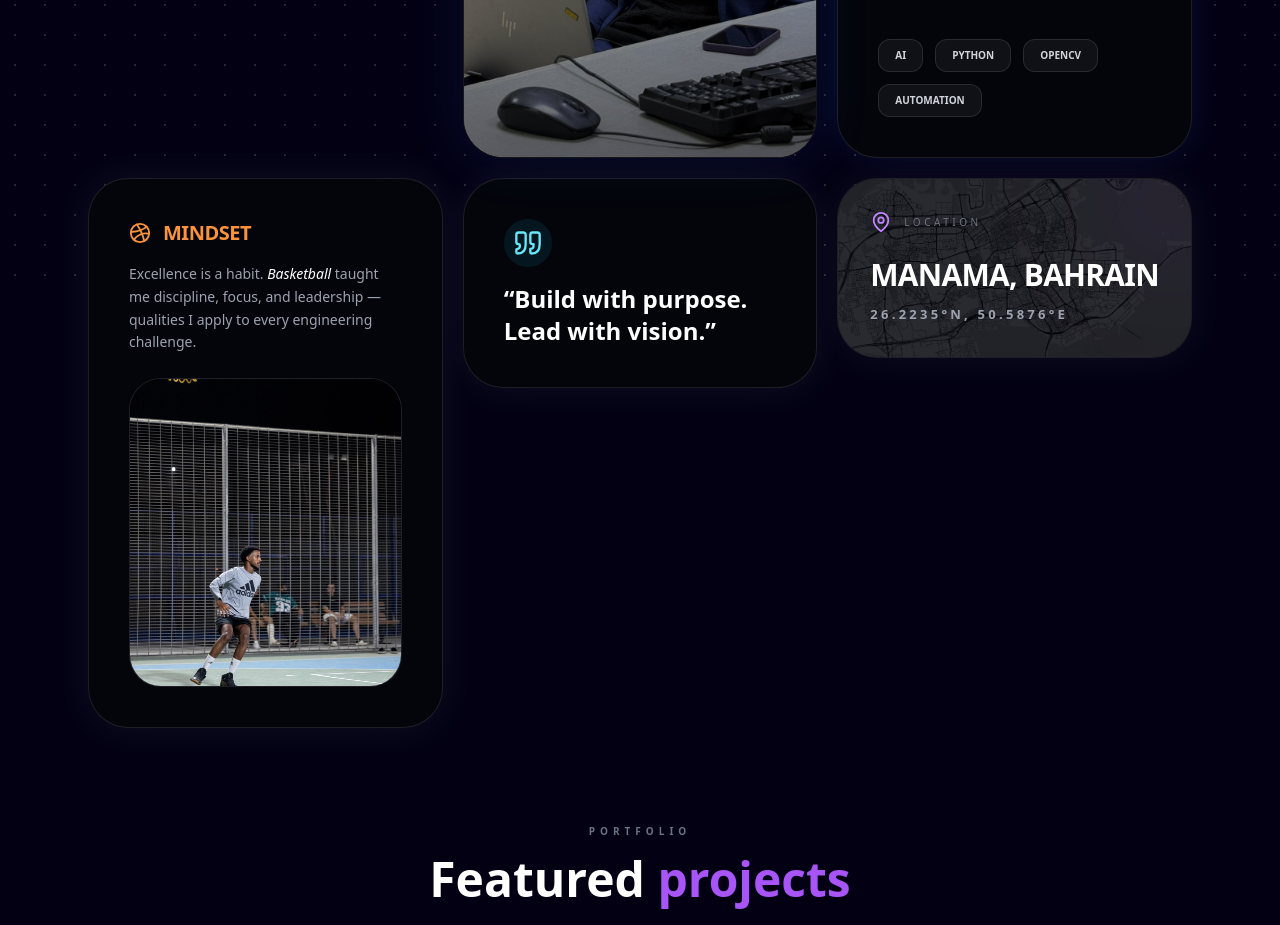
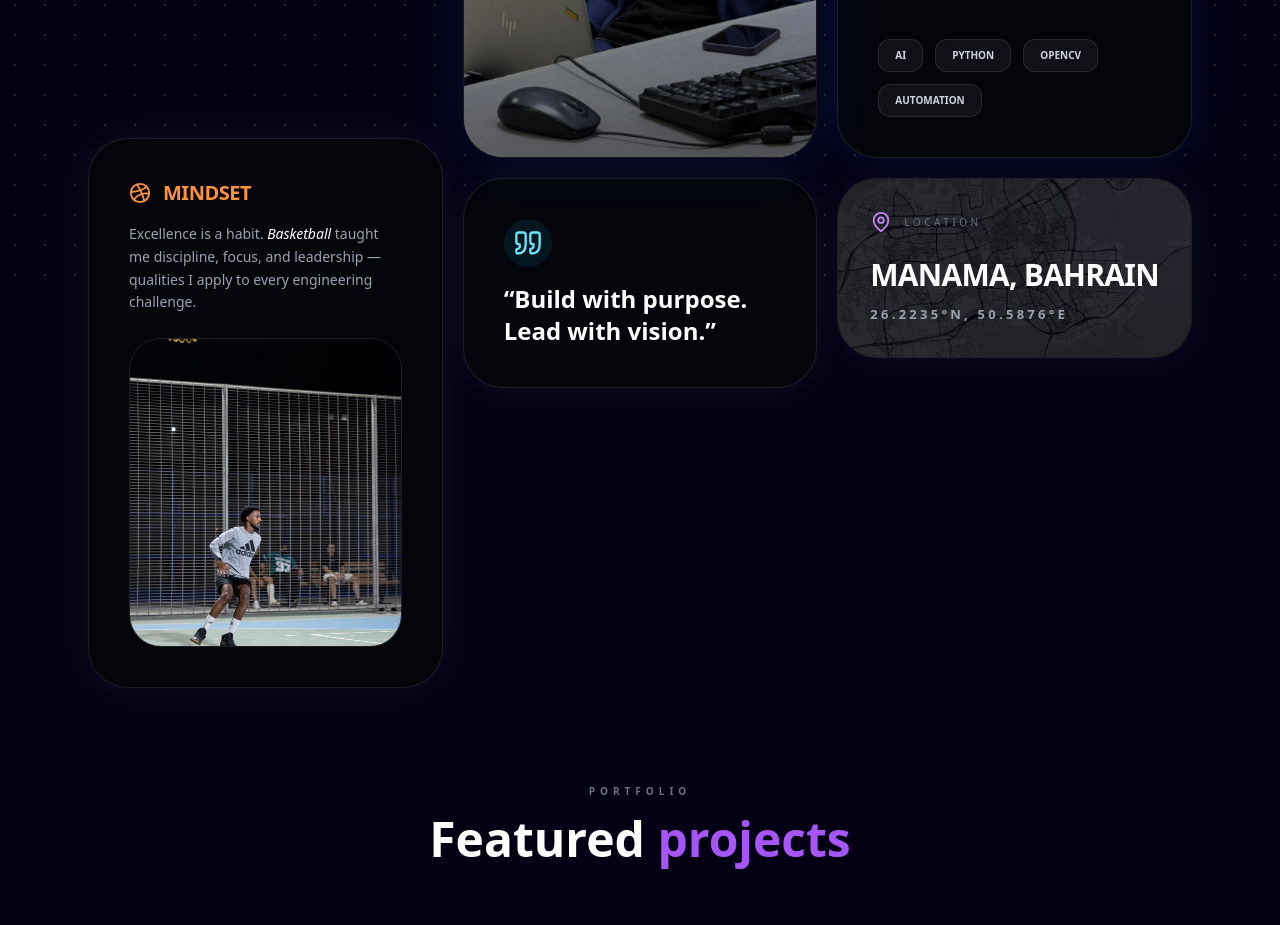
Before and after one commit to a-elradi/portfolio-website, a Next.js app: page / in a window 1280 px wide. Shown: the part 520-1445 px from the top of the page. Built offline with nearby package versions, Linux system fonts and the light colour scheme.

Commit message:
edit mindset place

```diff
--- a/app/page.jsx
+++ b/app/page.jsx
@@ -169,7 +169,7 @@ const Portfolio = () => {
           </div>
 
           {/* MINDSET */}
-          <div className="md:col-span-4 md:row-start-2 md:row-span-1 h-[550px] bg-[#04050b] border border-white/10 rounded-[2.5rem] p-10 flex flex-col justify-between gap-6 shadow-[0_0_35px_rgba(255,_255,_255,_0.06)]">
+          <div className="md:col-span-4 md:row-start-2 md:row-span-1 md:-mt-10 h-[550px] bg-[#04050b] border border-white/10 rounded-[2.5rem] p-10 flex flex-col justify-between gap-6 shadow-[0_0_35px_rgba(255,_255,_255,_0.06)]">
             <div>
               <h3 className="text-2xl md:text-xl font-black uppercase tracking-tight mb-4 flex items-center gap-3 text-orange-400">
                 <Dribbble size={22} /> MINDSET
```
